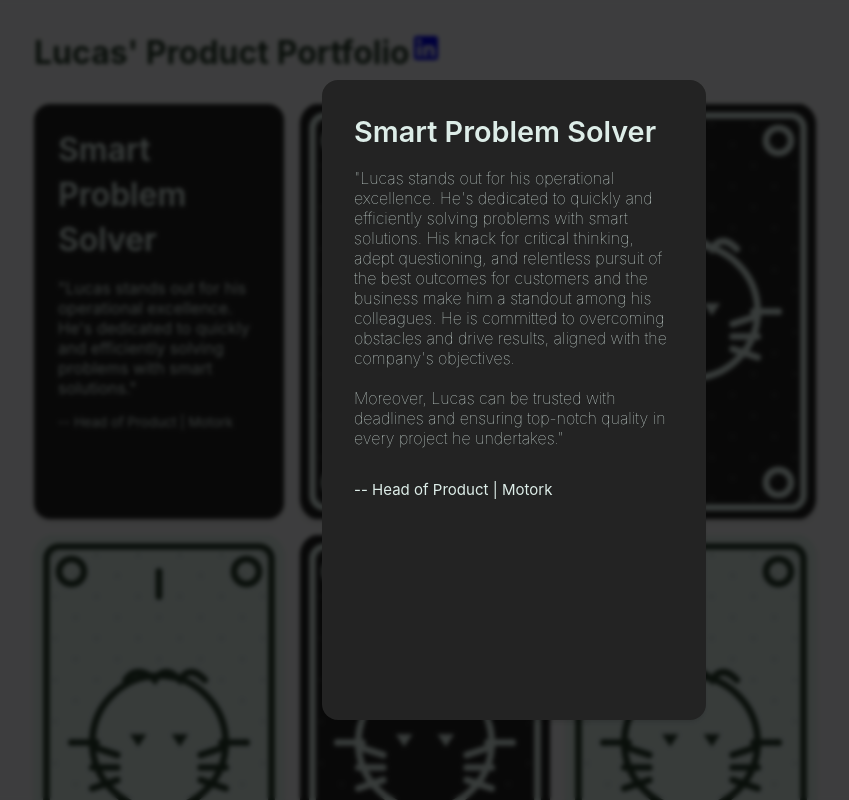
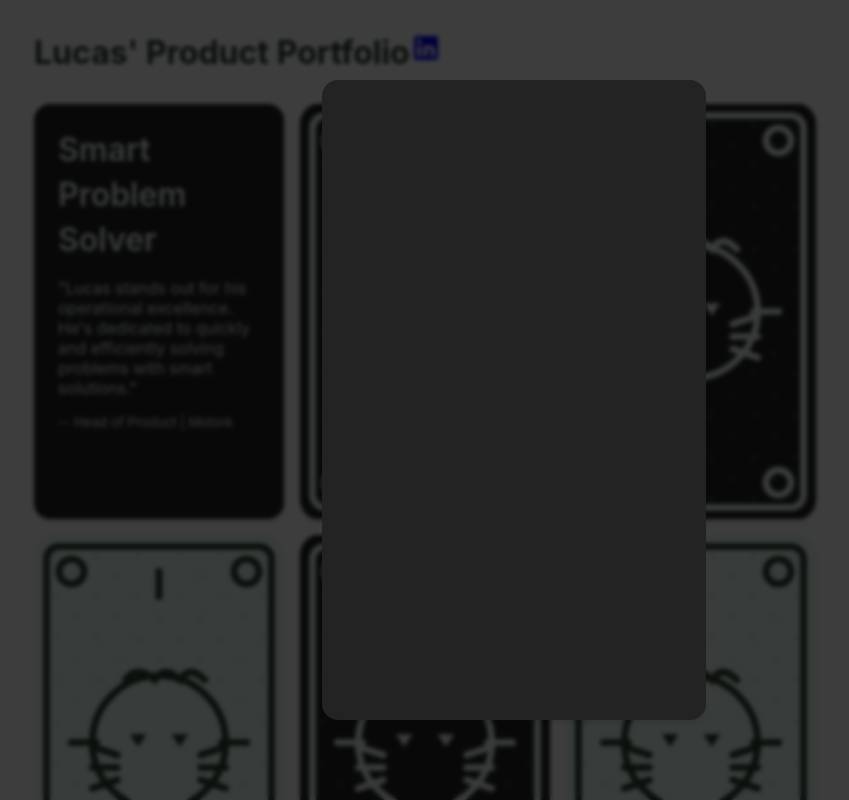
Before and after one commit to loukach/lucas-product-portfolio, a React (Create React App) app: page / in a window 1280 px wide. Both pictures are taken after a click on the element 285 px from the left and 311 px from the top of the page. Shown: the top 800 px of the page, without its empty margins (126-975 px from the left). Built offline with nearby package versions, Linux system fonts and the light colour scheme.

Commit message:
attempt to show svg in the modal

```diff
--- a/src/components/Modal.js
+++ b/src/components/Modal.js
@@ -41,15 +41,10 @@ function Modal({ card, onClose }) {
               />
             </div>
             <div className="card-back">
-              <h2 onClick={onClose} className="card-title">
-                {card.title}
-              </h2>
-              <h5 className="card-long-description">{card.long_description}</h5>
-              <h5 className="card-source">
-                {card.source}
-                <span> | </span>
-                {card.employer}
-              </h5>
+              <div
+                className="w-full h-full"
+                dangerouslySetInnerHTML={{ __html: card.svg }}
+              />
             </div>
           </div>
         </div>
--- a/src/components/TarotCard.js
+++ b/src/components/TarotCard.js
@@ -7,6 +7,7 @@ const TarotCard = ({
   long_description,
   type,
   source,
+  svg,
   employer,
   isFlipped,
   onHover,
--- a/src/components/TarotLayout.js
+++ b/src/components/TarotLayout.js
@@ -51,6 +51,7 @@ const TarotLayout = () => {
             source={card.source}
             employer={card.employer}
             type={card.type}
+            svg={card.svg}
             isFlipped={flippedCards[index]}
             onHover={() => handleCardHover(index)}
             onClick={() => handleCardClick(card)} // Add click handler
```
Also changed, not shown: src/data/data.js (+2 -1 lines).
